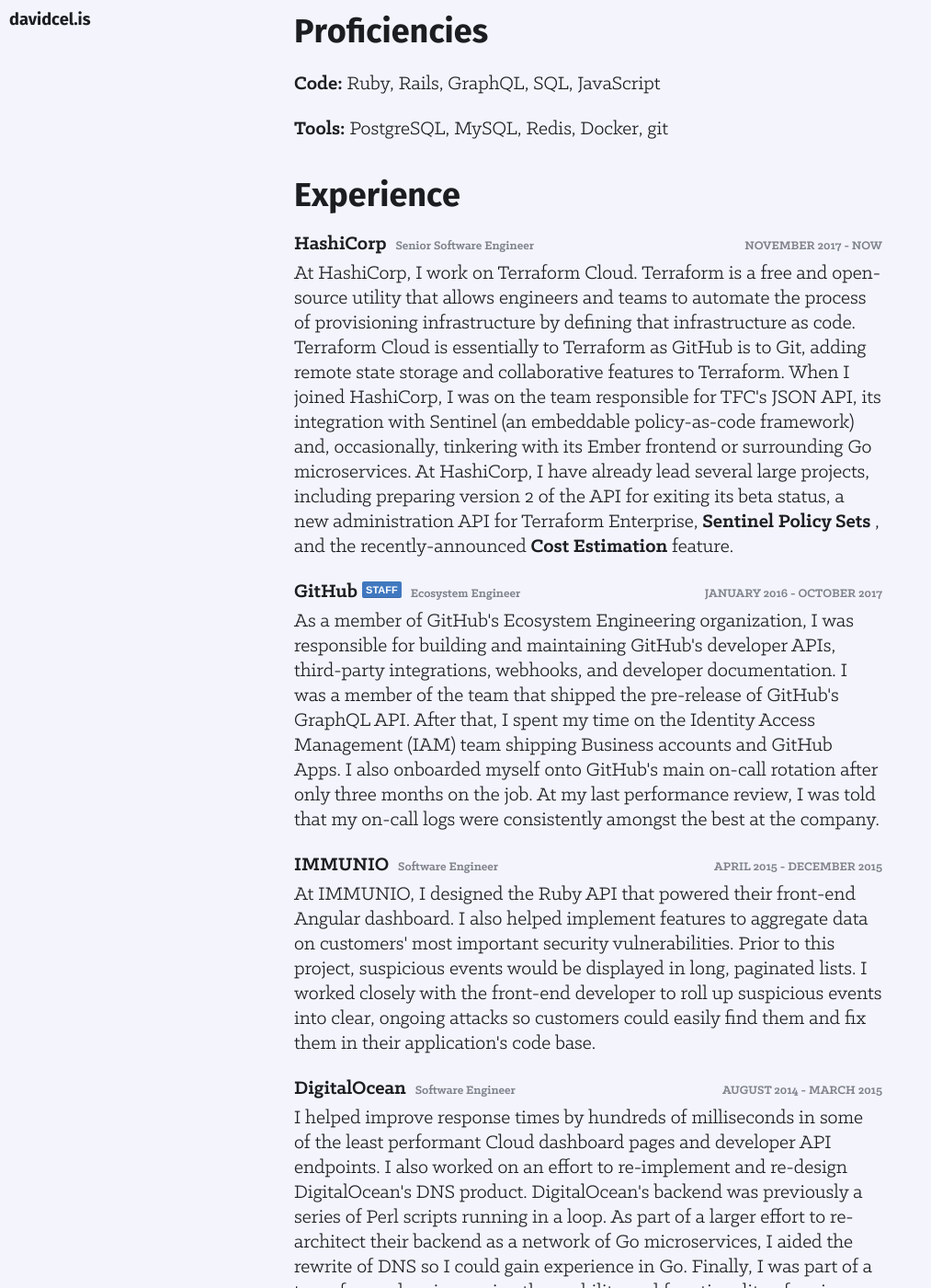
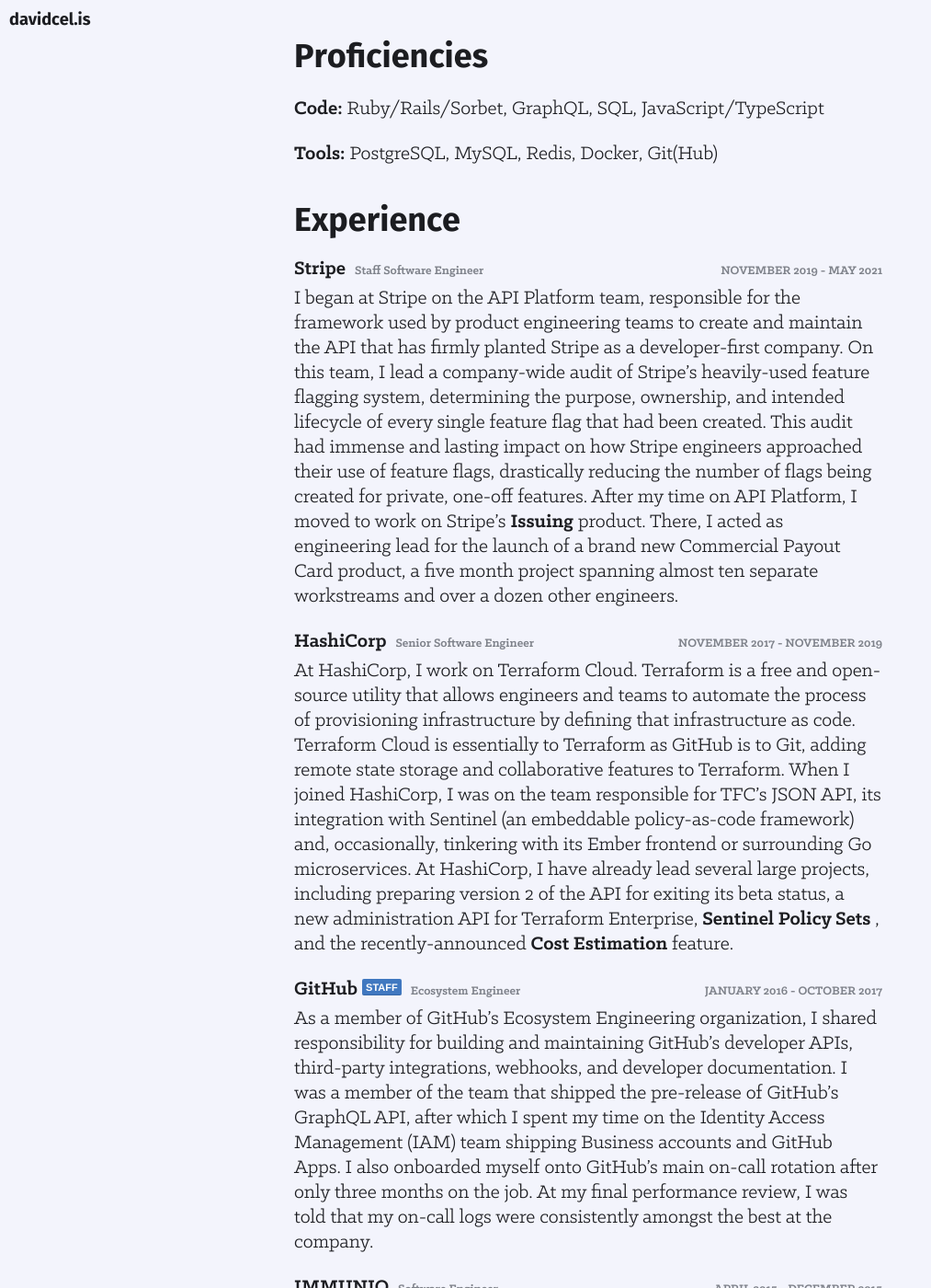
Before and after one commit to davidcelis/davidcelis.github.io, a Jekyll site: the page built from resume.html, in a window 1280 px wide and 1400 px high, scrolled down 633 px. Shown: the whole window at 92% size, without its empty margins (0-1013 px from the left). Built offline with Jekyll 4.4.1, drawn with Linux system fonts in a browser that asks for light colours; some web fonts are replaced; some of the changed text lies outside the part shown.

Commit message:
Update Resume

```diff
--- a/Gemfile
+++ b/Gemfile
@@ -1,3 +1,7 @@
 source 'https://rubygems.org'
 
 gem 'github-pages'
+
+group :development do
+  gem "webrick", "~> 1.7"
+end
--- a/resume.html
+++ b/resume.html
@@ -17,11 +17,11 @@
   <hr class="clear"/>
 
   <p>
-    I'm a full-stack web developer who specializes in architecting elegant APIs
-    with an eye towards usability and maintainability. I am passionate about
-    beautiful, readable code and believe strongly in community-driven coding
-    standards. When I am not writing products that directly benefit other
-    engineers, I'm an avid Open Source Software advocate. I maintain
+    I’m an empathy-driven backend engineer specializing in designing elegant APIs
+    with a keen eye toward usability and maintainability. I strive for a user-first
+    approach, understanding that users come from a variety of backgrounds that differ
+    from my own, while also producing readable, well-tested, and well-measured code.
+    Outside of work, I’m an avid Open Source Software advocate. I maintain
     <a href="#projects">several open source libraries</a> and have contributed
     to many more, including
     <a href="http://rubyonrails.org/">Ruby on Rails</a>,
@@ -34,17 +34,38 @@
   <h2>Proficiencies</h2>
 
   <p class="clear">
-    <strong>Code:</strong> Ruby, Rails, GraphQL, SQL, JavaScript
+    <strong>Code:</strong> Ruby/Rails/Sorbet, GraphQL, SQL, JavaScript/TypeScript
   </p>
 
   <p>
-    <strong>Tools:</strong> PostgreSQL, MySQL, Redis, Docker, git
+    <strong>Tools:</strong> PostgreSQL, MySQL, Redis, Docker, Git(Hub)
   </p>
 
   <h2>Experience</h2>
 
+  <a class="job" href="https://stripe.com/">Stripe</a>
+  <span class="date">November 2019 - May 2021</span>
+  <span class="title">Staff Software Engineer</span>
+
+  <p class="clear">
+    I began at Stripe on the API Platform team, responsible for the
+    framework used by product engineering teams to create and maintain
+    the API that has firmly planted Stripe as a developer-first company.
+    On this team, I lead a company-wide audit of Stripe’s heavily-used
+    feature flagging system, determining the purpose, ownership, and
+    intended lifecycle of every single feature flag that had been created.
+    This audit had immense and lasting impact on how Stripe engineers
+    approached their use of feature flags, drastically reducing the number
+    of flags being created for private, one-off features. After my time
+    on API Platform, I moved to work on Stripe’s
+    <a href="https://stripe.com/issuing">Issuing</a> product. There, I
+    acted as engineering lead for the launch of a brand new Commercial
+    Payout Card product, a five month project spanning almost ten
+    separate workstreams and over a dozen other engineers.
+  </p>
+
   <a class="job" href="https://www.hashicorp.com/">HashiCorp</a>
-  <span class="date">November 2017 - Now</span>
+  <span class="date">November 2017 - November 2019</span>
   <span class="title">Senior Software Engineer</span>
 
   <p class="clear">
@@ -54,7 +75,7 @@
     that infrastructure as code. Terraform Cloud is essentially to
     Terraform as GitHub is to Git, adding remote state storage and
     collaborative features to Terraform. When I joined HashiCorp,
-    I was on the team responsible for TFC's JSON API, its
+    I was on the team responsible for TFC’s JSON API, its
     integration with Sentinel (an embeddable policy-as-code
     framework) and, occasionally, tinkering with its Ember frontend
     or surrounding Go microservices. At HashiCorp, I have already
@@ -74,13 +95,13 @@
   <span class="title">Ecosystem Engineer</span>
 
   <p class="clear">
-    As a member of GitHub's Ecosystem Engineering organization, I was responsible
-    for building and maintaining GitHub's developer APIs, third-party integrations,
+    As a member of GitHub’s Ecosystem Engineering organization, I shared responsibility
+    for building and maintaining GitHub’s developer APIs, third-party integrations,
     webhooks, and developer documentation. I was a member of the team that shipped
-    the pre-release of GitHub's GraphQL API. After that, I spent my time on the
+    the pre-release of GitHub’s GraphQL API, after which I spent my time on the
     Identity Access Management (IAM) team shipping Business accounts and GitHub
-    Apps. I also onboarded myself onto GitHub's main on-call rotation after only
-    three months on the job. At my last performance review, I was told that my
+    Apps. I also onboarded myself onto GitHub’s main on-call rotation after only
+    three months on the job. At my final performance review, I was told that my
     on-call logs were consistently amongst the best at the company.
   </p>
 
@@ -90,11 +111,11 @@
 
   <p class="clear">
     At IMMUNIO, I designed the Ruby API that powered their front-end Angular
-    dashboard. I also helped implement features to aggregate data on customers'
+    dashboard. I also helped implement features to aggregate data on customers’
     most important security vulnerabilities. Prior to this project, suspicious
     events would be displayed in long, paginated lists. I worked closely with the
     front-end developer to roll up suspicious events into clear, ongoing attacks
-    so customers could easily find them and fix them in their application's code
+    so customers could easily find them and fix them in their application’s code
     base.
   </p>
 
@@ -105,8 +126,8 @@
   <p class="clear">
     I helped improve response times by hundreds of milliseconds in some of the
     least performant Cloud dashboard pages and developer API endpoints. I also
-    worked on an effort to re-implement and re-design DigitalOcean's DNS product.
-    DigitalOcean's backend was previously a series of Perl scripts running in a
+    worked on an effort to re-implement and re-design DigitalOcean’s DNS product.
+    DigitalOcean’s backend was previously a series of Perl scripts running in a
     loop. As part of a larger effort to re- architect their backend as a network
     of Go microservices, I aided the rewrite of DNS so I could gain experience in
     Go. Finally, I was part of a team focused on improving the usability and
@@ -174,7 +195,7 @@
     web services in Ruby. With an elegant and intuitive DSL inspired by RSpec, and
     with a nod to Grape, Crepe makes API design simple. Originally written by my
     brother and a friend of his, I joined as a maintainer in 2013 as I began to
-    provide pieces to Crepe's ecosystem such as Creperie (a project generator and
+    provide pieces to Crepe’s ecosystem such as Creperie (a project generator and
     CLI) and a plugin to report performance metrics to New Relic.
   </p>
 
@@ -191,10 +212,10 @@
   <span class="date">2014 - 2016</span>
 
   <p class="clear">
-    Sunscreen is a macOS app that I wrote for fun. It's a lightweight menu bar app
+    Sunscreen is a macOS app that I wrote for fun. It’s a lightweight menu bar app
     that changes your desktop wallpaper based on local sunrise and sunset times.
     Sunscreen was my first (of hopefully many) forays into Swift and developing
-    in Apple's Xcode development environment.
+    in Apple’s Xcode development environment.
   </p>
 
   <h2>Education</h2>
@@ -206,6 +227,6 @@
   <p class="clear">
     I graduated <em>summa cum laude</em> with a B.A.H in Computer Science. I
     graduated in the top 5 of my class with a 3.99 GPA (4.0 Major GPA) and was
-    on the President's List for all terms.
+    on the President’s List for all terms.
   </p>
 </section>
```
Also changed, not shown: index.html (+8 -7 lines), Gemfile.lock.
